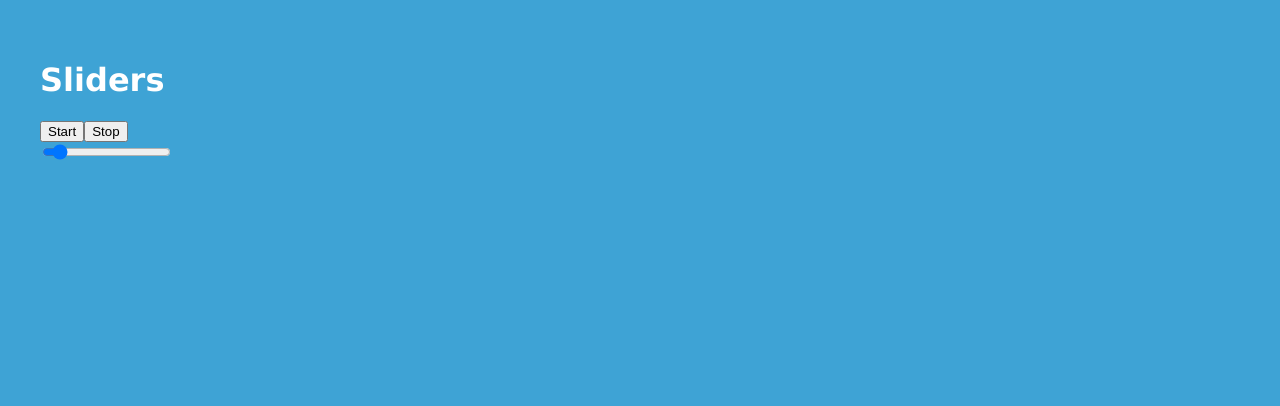
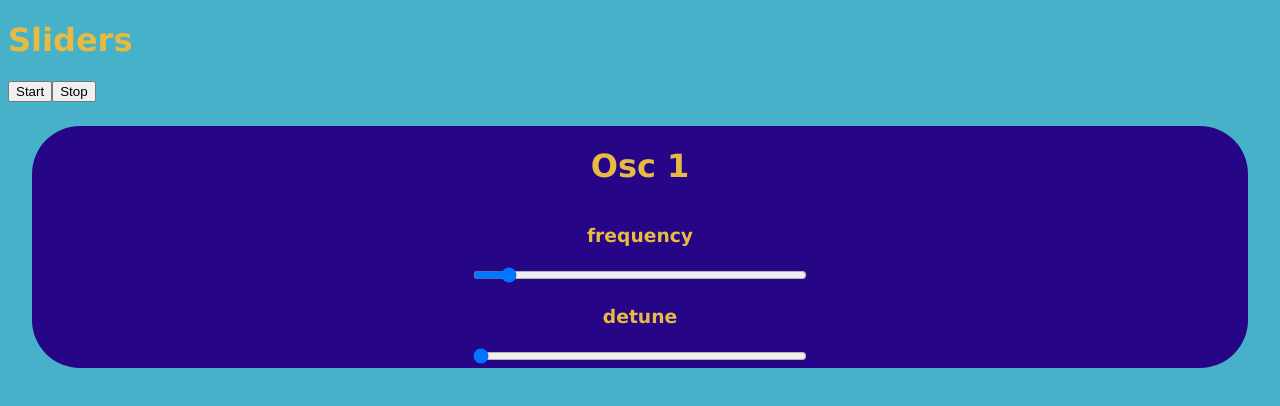
Before and after one commit to JoeDE88/Audio_controller, a React (Vite) app in the folder audio_controller/: page / in a window 1280 px wide. Shown: the top 406 px of the page. Built offline with nearby package versions, Linux system fonts and the light colour scheme.

Commit message:
added detune param to osc1, added its state, props and changeDetune func

```diff
--- a/audio_controller/src/App.jsx
+++ b/audio_controller/src/App.jsx
@@ -23,6 +23,7 @@ gain1.connect(out)
 
 function App() {
   const [osc1Freq, setOsc1Freq] = useState(osc1.frequency.value)
+  const [osc1Detune, setOsc1Detune] = useState(osc1.detune.value)
 
   const changeOsc1Freq = (e) =>{
     let {value} = e.target;
@@ -30,12 +31,18 @@ function App() {
     osc1.frequency.value = value
   }
 
+  const changeOsc1Detune = (e) =>{
+    let {value} = e.target
+    setOsc1Detune(value)
+    osc1.detune.value = value
+  }
+
   return (
     <>
     <h1>Sliders</h1>
     <button onClick={()=> osc1.start()}>Start</button>
     <button onClick={()=> osc1.stop()}>Stop</button>
-    <Osc1 changeFreq={changeOsc1Freq} freq={osc1Freq}/>
+    <Osc1 changeFreq={changeOsc1Freq} freq={osc1Freq} changeDetune={changeOsc1Detune} detune={osc1Detune}/>
     </>
   )
 }
--- a/audio_controller/src/App.scss
+++ b/audio_controller/src/App.scss
@@ -1,6 +1,22 @@
 body {
-  padding: 2rem;
-  background-color: #3ea3d5;
+  background-color: #46B1C9;
   font-family: 'Lucida Sans', 'Lucida Sans Regular', 'Lucida Grande', 'Lucida Sans Unicode', Geneva, Verdana, sans-serif;
-  color: white
+  color: #E7BB41
 }
+
+.control {
+  background: #260587;
+  margin:1.5rem;
+  display: flex;
+  flex-direction: column;
+  justify-content: center;
+  align-items: center;
+  border-radius: 3rem;
+  h3 {
+    width: 100%;
+    text-align: center;
+  }
+  input {
+    width: 25em;
+  }
+}
--- a/audio_controller/src/components/Osc1.jsx
+++ b/audio_controller/src/components/Osc1.jsx
@@ -1,7 +1,15 @@
-export default function Osc1({changeFreq, freq}){
+export default function Osc1({changeFreq, freq,changeDetune, detune}){
   return (
-    <div>
+    <div className="control">
+        <h1>Osc 1</h1>
+        <div className="param">
+            <h3>frequency</h3>
         <input value={freq} onChange={changeFreq} type="range" id="frequency" max='5000'/>
+        </div>
+        <div className="param">
+            <h3>detune</h3>
+        <input value={detune} onChange={changeDetune} type="range" id="detune" max='100'/>
+        </div>
     </div>
   )
 }
```
